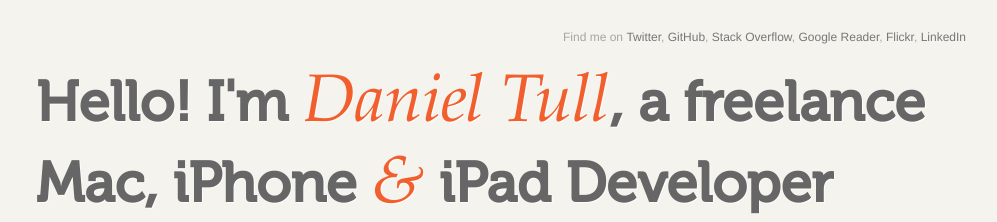
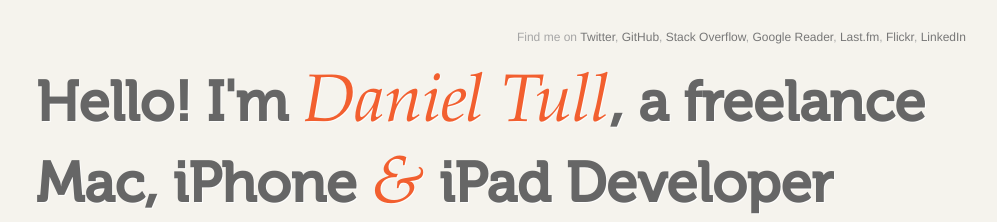
Before and after one commit to danielctull/danielctull.github.com, a Jekyll site: the page built from index.html, in a window 1280 px wide. Shown: the top 222 px of the page, without its empty margins (149-1146 px from the left). Built offline with Jekyll 4.4.1, drawn with Linux system fonts in a browser that asks for light colours.

Commit message:
Add Last.fm link.

```diff
--- a/_includes/servicesmenu.html
+++ b/_includes/servicesmenu.html
@@ -3,6 +3,7 @@
     <li><a href="http://github.com/danielctull">GitHub</a>,</li>
     <li><a href="http://stackoverflow.com/users/155863/daniel-tull">Stack Overflow</a>,</li>
     <li><a href="http://google.com/reader/shared/06047137066122335809">Google Reader</a>,</li>
+    <li><a href="http://www.last.fm/user/danielctull">Last.fm</a>,</li>
     <li><a href="http://flickr.com/photos/18319588@N00/">Flickr</a>,</li>
     <li><a href="http://uk.linkedin.com/in/danieltull">LinkedIn</a></li>
 </ul>
```
